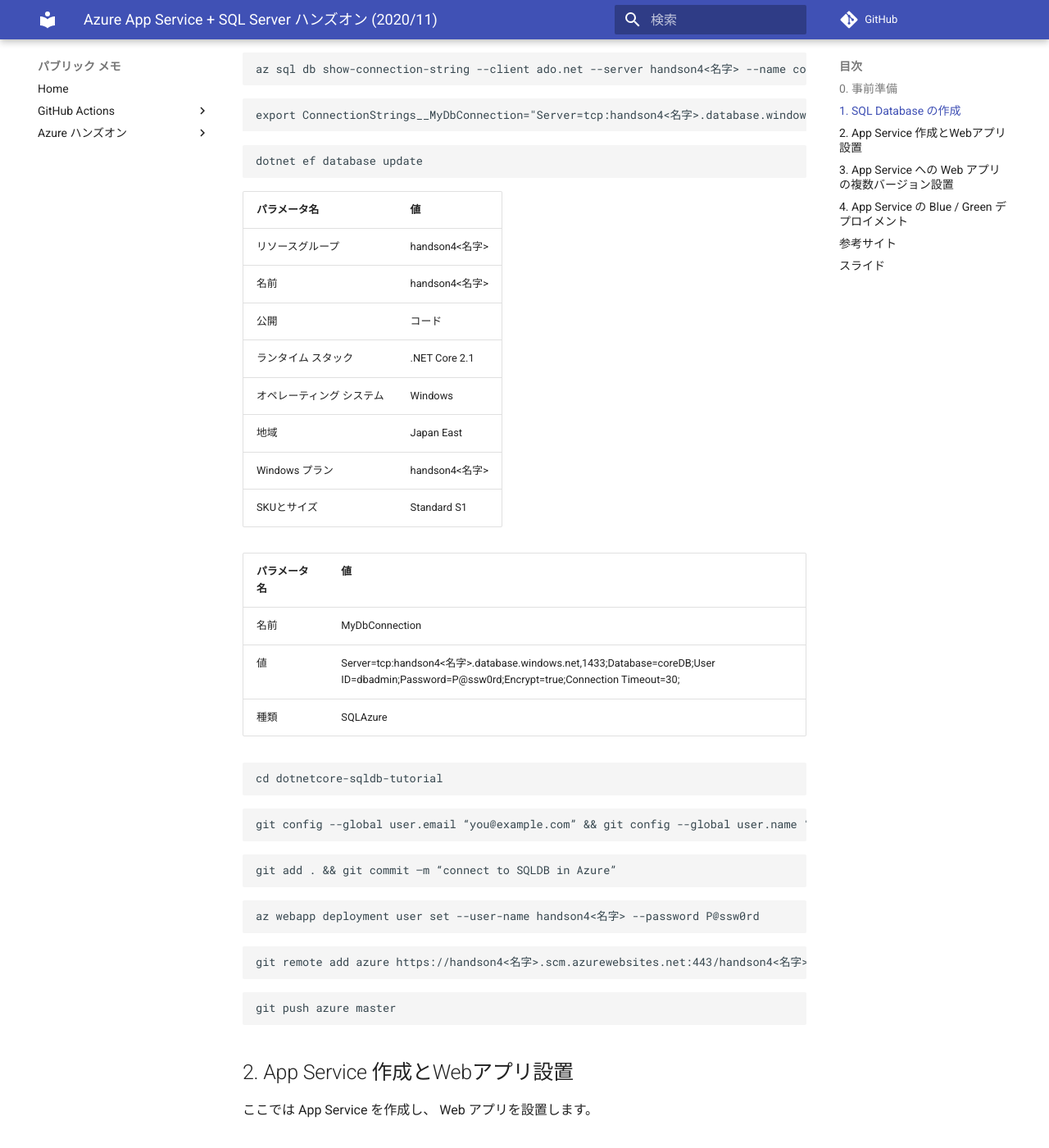
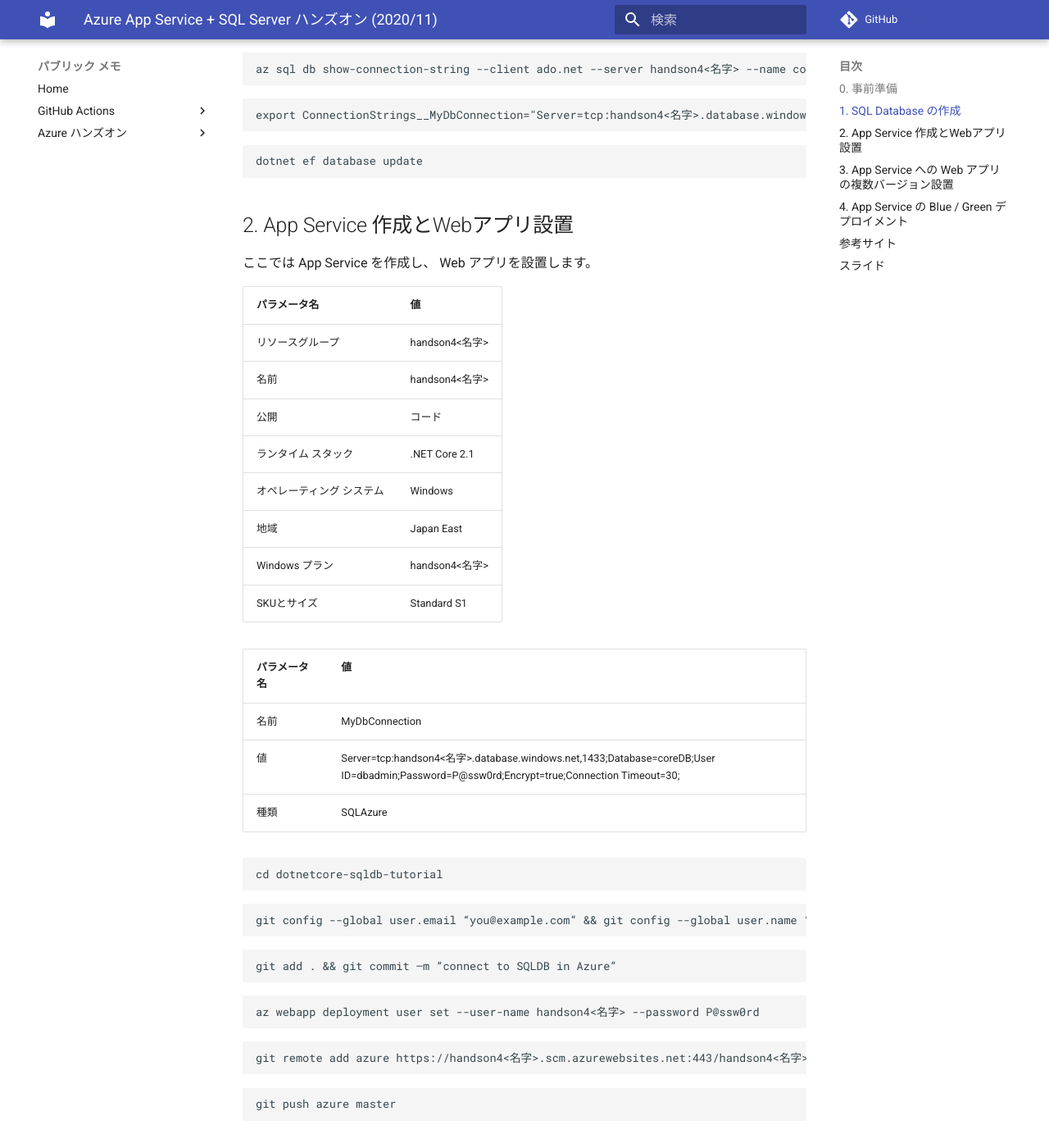
Before and after one commit to uenohajime/uenohajime.github.io, an MkDocs documentation site: the page built from docs/azure-handson/appservice-sqlserver/index.md, in a window 1280 px wide and 1400 px high, scrolled down 2188 px. Shown: the whole window at 82% size. Built offline with MkDocs 1.6.1 and Material for MkDocs 9.7.7, drawn with Linux system fonts in a browser that asks for light colours; comment, search, counter and statistics services are not loaded; part of the change alters nothing that is shown.

````diff
--- a/docs/azure-handson/appservice-sqlserver/index.md
+++ b/docs/azure-handson/appservice-sqlserver/index.md
@@ -80,6 +80,11 @@ export ConnectionStrings__MyDbConnection="Server=tcp:handson4<名字>.database.w
 dotnet ef database update
 ```
 
+
+## 2. App Service 作成とWebアプリ設置
+
+ここでは App Service を作成し、 Web アプリを設置します。
+
 | パラメータ名 | 値 |
 | ---------- | -- |
 | リソースグループ | handson4<名字> |
@@ -122,10 +127,6 @@ git push azure master
 ```
 
 
-## 2. App Service 作成とWebアプリ設置
-
-ここでは App Service を作成し、 Web アプリを設置します。
-
 ## 3. App Service への Web アプリの複数バージョン設置
 
 ここでは App Service に複数のアプリを設置します。
````
